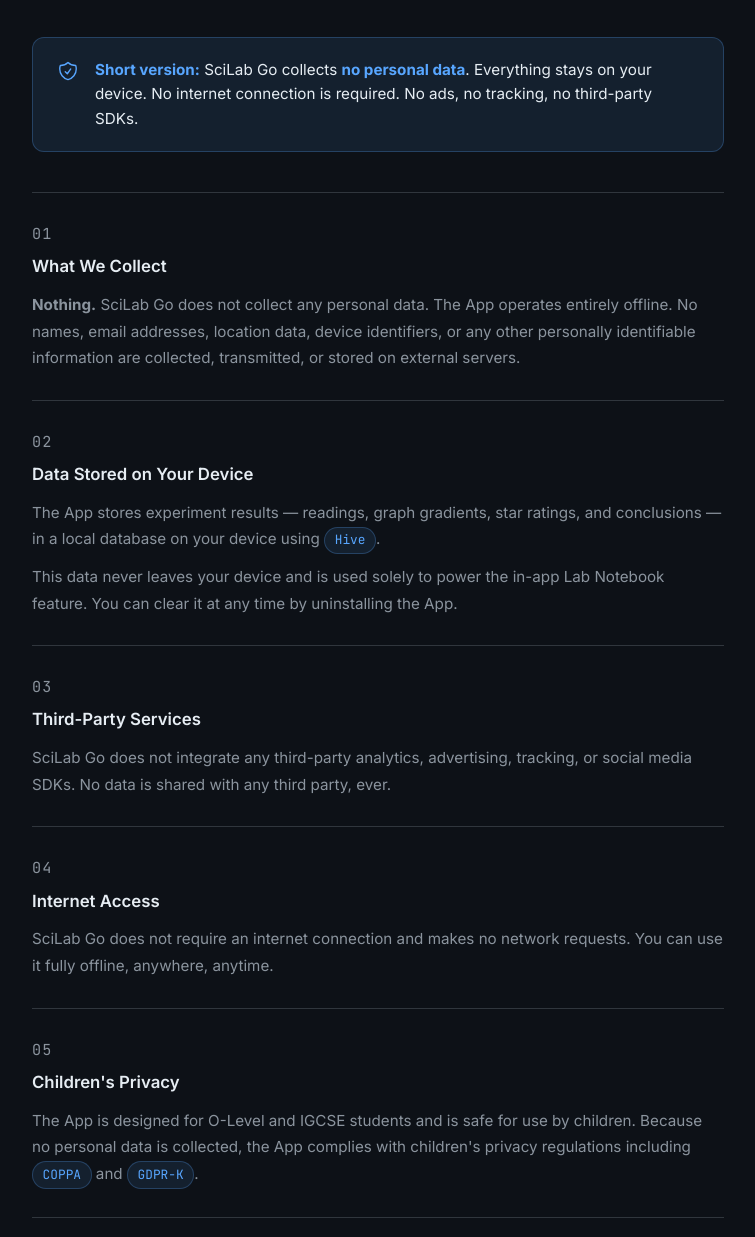
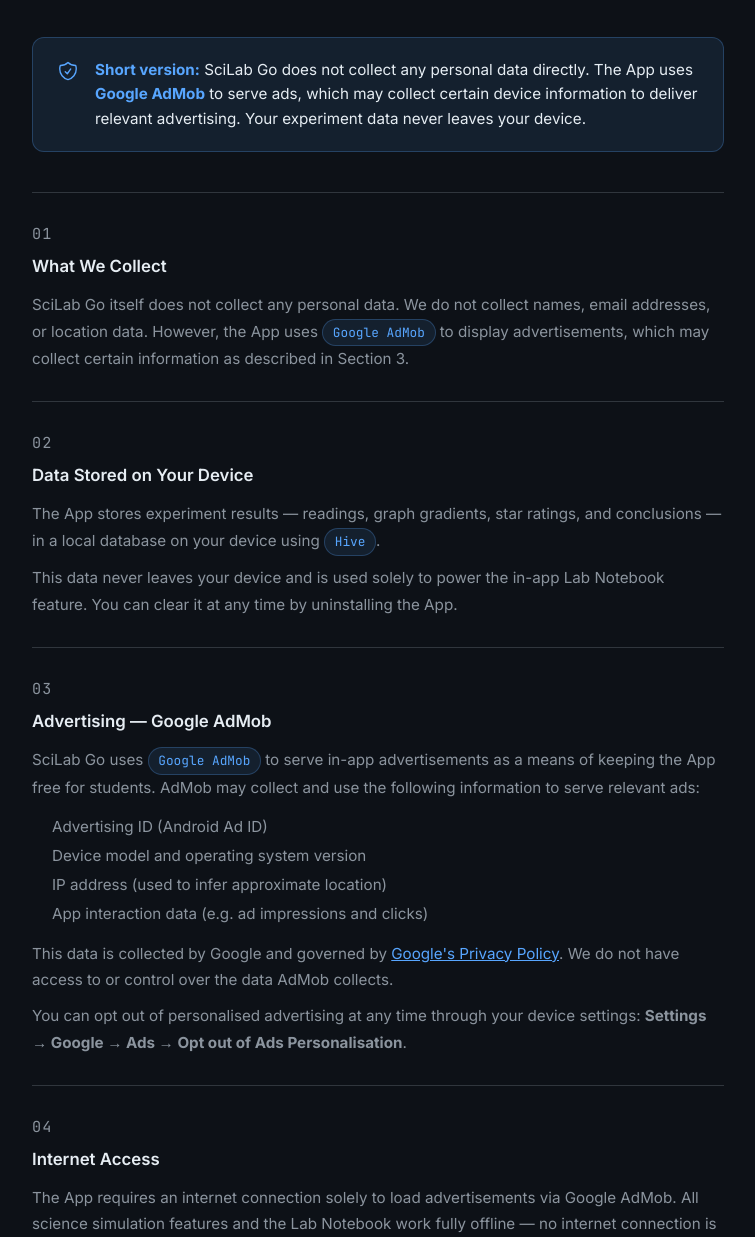
Before and after one commit to Bsheghembe/bsheghembe.github.io, a plain HTML site: page privacy_policy.html in a window 1280 px wide. Shown: the part 303-1540 px from the top of the page, without its empty margins (262-1017 px from the left). Drawn offline with Linux system fonts and the light colour scheme.

Commit message:
policy updates

```diff
--- a/privacy_policy.html
+++ b/privacy_policy.html
@@ -165,7 +165,7 @@
     <!-- TL;DR banner -->
     <div class="pp-summary">
       <svg viewBox="0 0 24 24" fill="none" stroke="currentColor" stroke-width="1.5"><path stroke-linecap="round" stroke-linejoin="round" d="M9 12.75L11.25 15 15 9.75m-3-7.036A11.959 11.959 0 013.598 6 11.99 11.99 0 003 9.749c0 5.592 3.824 10.29 9 11.623 5.176-1.332 9-6.03 9-11.622 0-1.31-.21-2.571-.598-3.751h-.152c-3.196 0-6.1-1.248-8.25-3.285z"/></svg>
-      <p><strong>Short version:</strong> SciLab Go collects <strong>no personal data</strong>. Everything stays on your device. No internet connection is required. No ads, no tracking, no third-party SDKs.</p>
+      <p><strong>Short version:</strong> SciLab Go does not collect any personal data directly. The App uses <strong>Google AdMob</strong> to serve ads, which may collect certain device information to deliver relevant advertising. Your experiment data never leaves your device.</p>
     </div>
 
     <!-- Sections -->
@@ -173,10 +173,10 @@
       <p class="pp-section-num">01</p>
       <h2>What We Collect</h2>
       <p>
-        <strong>Nothing.</strong> SciLab Go does not collect any personal data.
-        The App operates entirely offline. No names, email addresses, location data,
-        device identifiers, or any other personally identifiable information are
-        collected, transmitted, or stored on external servers.
+        SciLab Go itself does not collect any personal data. We do not collect names,
+        email addresses, or location data. However, the App uses
+        <span class="pill">Google AdMob</span> to display advertisements, which may
+        collect certain information as described in Section 3.
       </p>
     </div>
 
@@ -195,10 +195,27 @@
 
     <div class="pp-section">
       <p class="pp-section-num">03</p>
-      <h2>Third-Party Services</h2>
+      <h2>Advertising — Google AdMob</h2>
       <p>
-        SciLab Go does not integrate any third-party analytics, advertising, tracking,
-        or social media SDKs. No data is shared with any third party, ever.
+        SciLab Go uses <span class="pill">Google AdMob</span> to serve in-app advertisements
+        as a means of keeping the App free for students. AdMob may collect and use the
+        following information to serve relevant ads:
+      </p>
+      <ul style="margin: 0.75rem 0 0.75rem 1.25rem; color: var(--muted); font-size: 0.95rem; line-height: 1.9;">
+        <li>Advertising ID (Android Ad ID)</li>
+        <li>Device model and operating system version</li>
+        <li>IP address (used to infer approximate location)</li>
+        <li>App interaction data (e.g. ad impressions and clicks)</li>
+      </ul>
+      <p>
+        This data is collected by Google and governed by
+        <a href="https://policies.google.com/privacy" target="_blank" rel="noopener"
+           style="color: var(--accent); text-decoration: underline;">Google's Privacy Policy</a>.
+        We do not have access to or control over the data AdMob collects.
+      </p>
+      <p>
+        You can opt out of personalised advertising at any time through your device settings:
+        <strong>Settings → Google → Ads → Opt out of Ads Personalisation</strong>.
       </p>
     </div>
 
@@ -206,8 +223,9 @@
       <p class="pp-section-num">04</p>
       <h2>Internet Access</h2>
       <p>
-        SciLab Go does not require an internet connection and makes no network requests.
-        You can use it fully offline, anywhere, anytime.
+        The App requires an internet connection solely to load advertisements via Google AdMob.
+        All science simulation features and the Lab Notebook work fully offline —
+        no internet connection is needed to use the App's core functionality.
       </p>
     </div>
 
@@ -215,9 +233,14 @@
       <p class="pp-section-num">05</p>
       <h2>Children's Privacy</h2>
       <p>
-        The App is designed for O-Level and IGCSE students and is safe for use by children.
-        Because no personal data is collected, the App complies with children's privacy
-        regulations including <span class="pill">COPPA</span> and <span class="pill">GDPR-K</span>.
+        The App is designed for O-Level and IGCSE students. We do not knowingly collect
+        personal information from children under 13. Google AdMob is configured to serve
+        non-personalised ads only in contexts where the audience may include children,
+        in compliance with <span class="pill">COPPA</span> and <span class="pill">GDPR-K</span>.
+      </p>
+      <p>
+        If you are a parent or guardian and believe your child has been exposed to
+        inappropriate data collection, please contact us at the address in Section 7.
       </p>
     </div>
 
```
